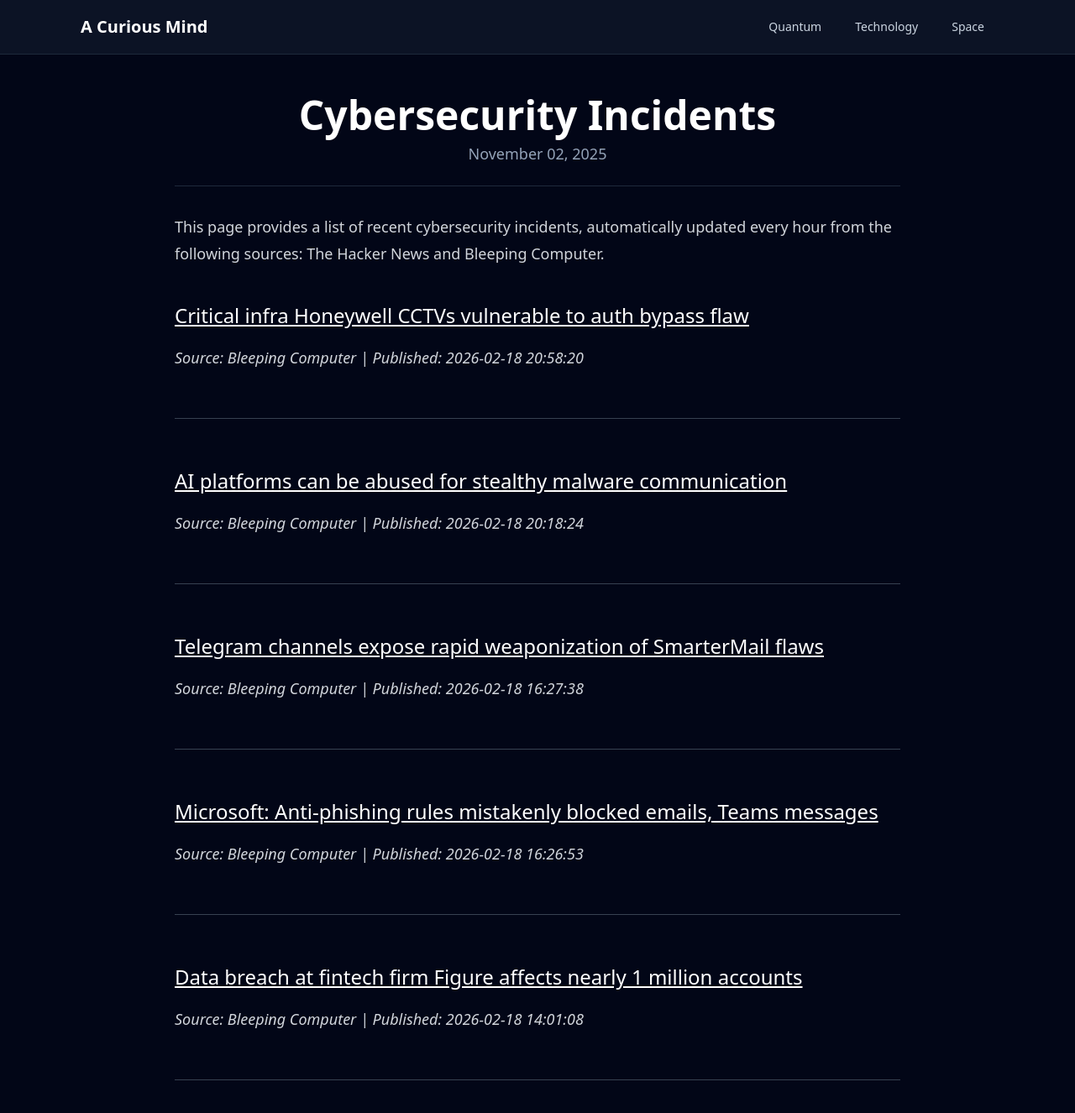
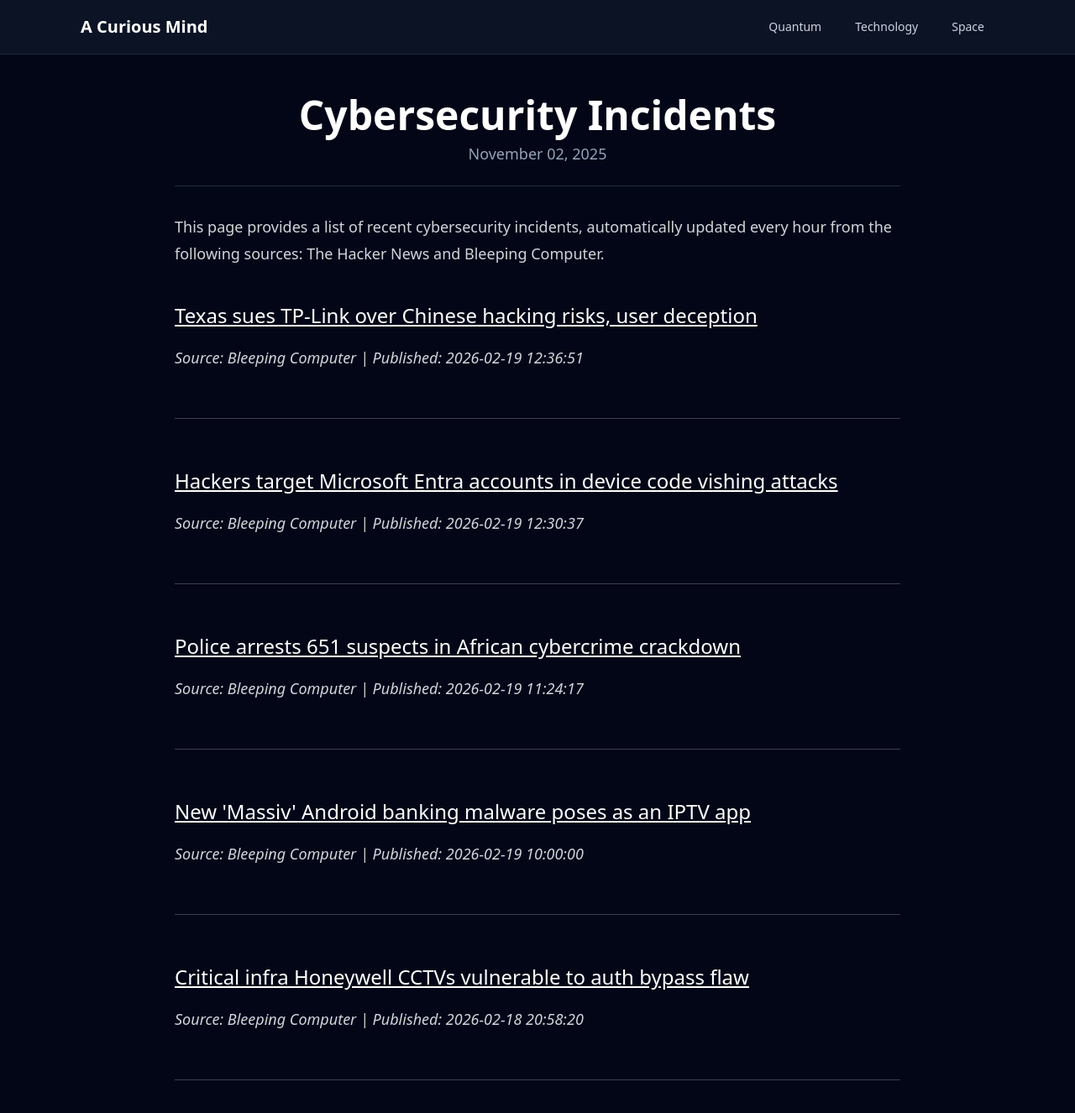
Before and after one commit to onehl7/onehl7.github.io, a Jekyll site: the page built from _posts/2025-11-02-cybersecurity-incidents.md, in a window 1280 px wide and 1400 px high. Shown: the top 1326 px of the window at 84% size. Built offline with Jekyll 4.4.1, drawn with Linux system fonts in a browser that asks for light colours; nearby versions of some CDN libraries.

Commit message:
Update news data

```diff
--- a/_data/news.json
+++ b/_data/news.json
@@ -1,32 +1,32 @@
 [
+  {
+    "source": "Bleeping Computer",
+    "title": "Texas sues TP-Link over Chinese hacking risks, user deception",
+    "link": "https://www.bleepingcomputer.com/news/security/texas-sues-tp-link-over-chinese-hacking-risks-user-deception/",
+    "published": "2026-02-19 12:36:51"
+  },
+  {
+    "source": "Bleeping Computer",
+    "title": "Hackers target Microsoft Entra accounts in device code vishing attacks",
+    "link": "https://www.bleepingcomputer.com/news/security/hackers-target-microsoft-entra-accounts-in-device-code-vishing-attacks/",
+    "published": "2026-02-19 12:30:37"
+  },
+  {
+    "source": "Bleeping Computer",
+    "title": "Police arrests 651 suspects in African cybercrime crackdown",
+    "link": "https://www.bleepingcomputer.com/news/security/police-arrests-651-suspects-in-african-cybercrime-crackdown/",
+    "published": "2026-02-19 11:24:17"
+  },
+  {
+    "source": "Bleeping Computer",
+    "title": "New 'Massiv' Android banking malware poses as an IPTV app",
+    "link": "https://www.bleepingcomputer.com/news/security/new-massiv-android-banking-malware-poses-as-an-iptv-app/",
+    "published": "2026-02-19 10:00:00"
+  },
   {
     "source": "Bleeping Computer",
     "title": "Critical infra Honeywell CCTVs vulnerable to auth bypass flaw",
     "link": "https://www.bleepingcomputer.com/news/security/critical-infra-honeywell-cctvs-vulnerable-to-auth-bypass-flaw/",
     "published": "2026-02-18 20:58:20"
-  },
-  {
-    "source": "Bleeping Computer",
-    "title": "AI platforms can be abused for stealthy malware communication",
-    "link": "https://www.bleepingcomputer.com/news/security/ai-platforms-can-be-abused-for-stealthy-malware-communication/",
-    "published": "2026-02-18 20:18:24"
-  },
-  {
-    "source": "Bleeping Computer",
-    "title": "Telegram channels expose rapid weaponization of SmarterMail flaws",
-    "link": "https://www.bleepingcomputer.com/news/security/telegram-channels-expose-rapid-weaponization-of-smartermail-flaws/",
-    "published": "2026-02-18 16:27:38"
-  },
-  {
-    "source": "Bleeping Computer",
-    "title": "Microsoft: Anti-phishing rules mistakenly blocked emails, Teams messages",
-    "link": "https://www.bleepingcomputer.com/news/microsoft/microsoft-anti-phishing-rules-mistakenly-blocked-emails-teams-messages/",
-    "published": "2026-02-18 16:26:53"
-  },
-  {
-    "source": "Bleeping Computer",
-    "title": "Data breach at fintech firm Figure affects nearly 1 million accounts",
-    "link": "https://www.bleepingcomputer.com/news/security/data-breach-at-fintech-firm-figure-affects-nearly-1-million-accounts/",
-    "published": "2026-02-18 14:01:08"
   }
 ]
```
